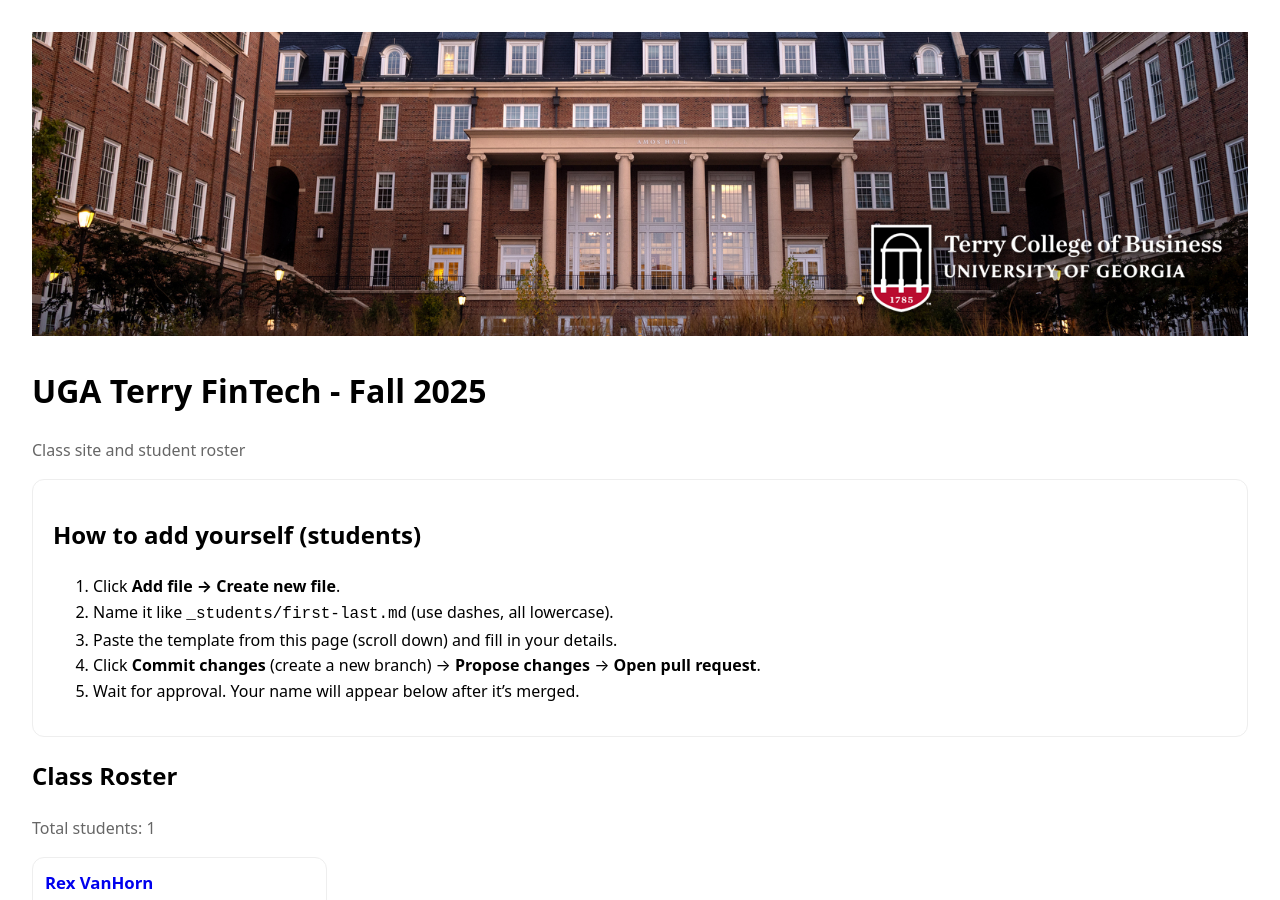
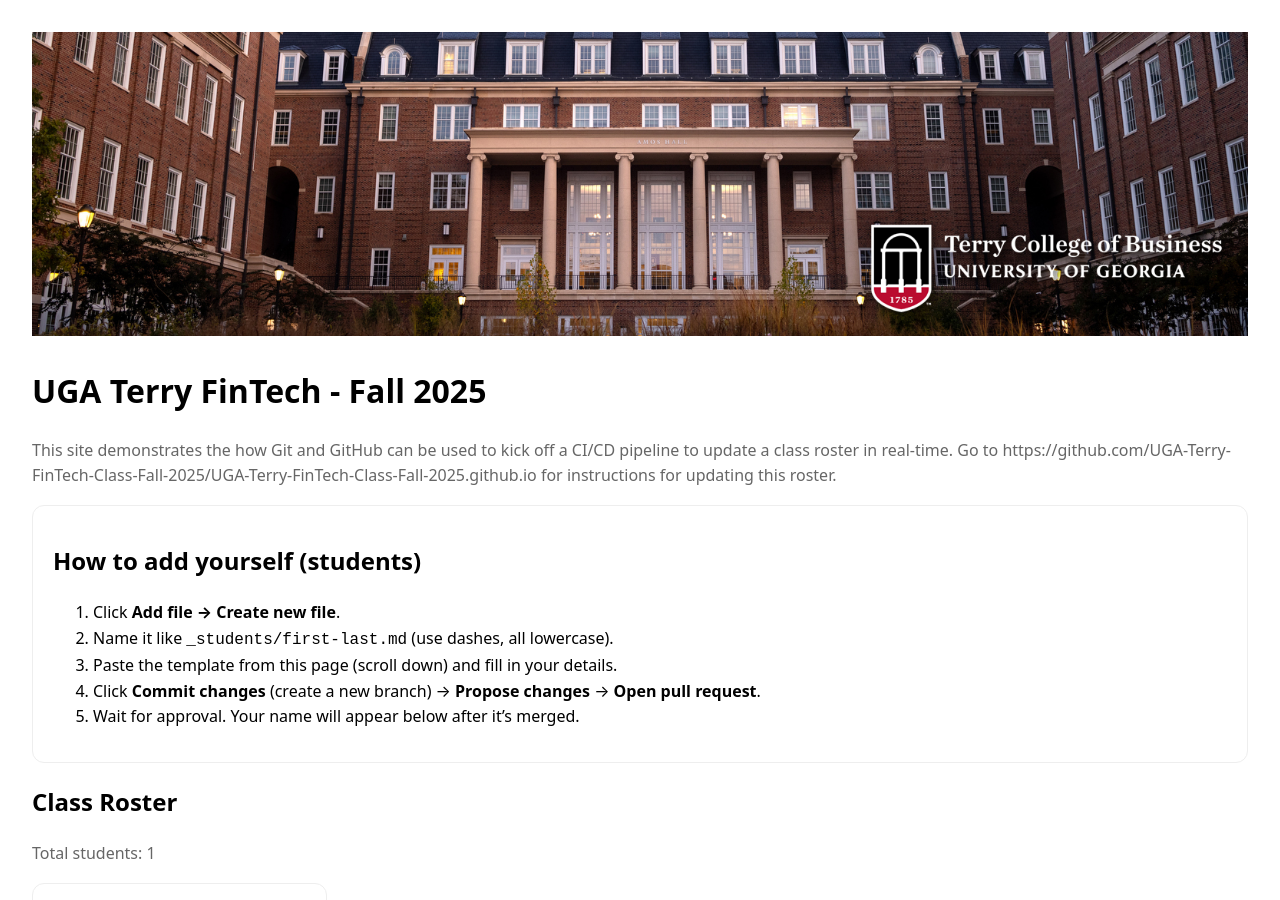
Before and after one commit to mckennaisen/UGA-Terry-FinTech-Class-Fall-2025.github.io, a Jekyll site: the page built from index.html, in a window 1280 px wide and 900 px high. Built offline with Jekyll 4.4.1, drawn with Linux system fonts in a browser that asks for light colours.

Commit message:
Update site description in _config.yml
Expanded the site description to explain how Git and GitHub are used for CI/CD to update the class roster in real-time, and added a link to instructions for updating the roster.

```diff
--- a/_config.yml
+++ b/_config.yml
@@ -1,5 +1,5 @@
 title: UGA Terry FinTech - Fall 2025
-description: Class site and student roster
+description: This site demonstrates the how Git and GitHub can be used to kick off a CI/CD pipeline to update a class roster in real-time. Go to https://github.com/UGA-Terry-FinTech-Class-Fall-2025/UGA-Terry-FinTech-Class-Fall-2025.github.io for instructions for updating this roster.
 theme: jekyll-theme-primer
 
 # Jekyll "collection" for students
```
